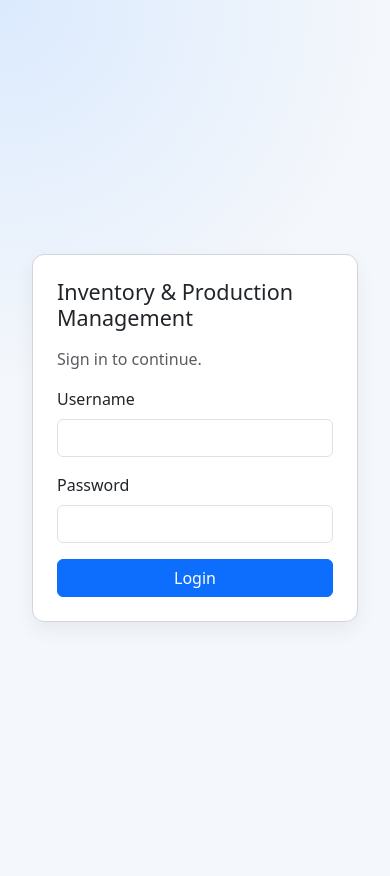
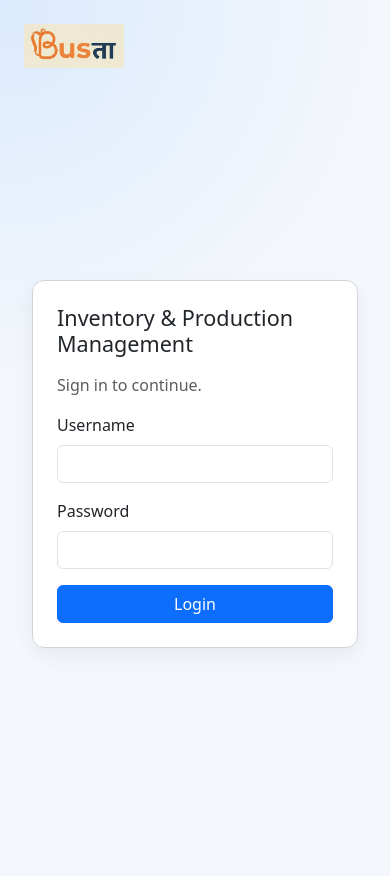
Before and after one commit to SharadRathi97/Busta_IM, a Django app: page /login/ in a window 390 px wide. Run offline with Django 5.2, Linux system fonts and the light colour scheme.

Commit message:
adding logos

```diff
--- a/backend/static/css/app.css
+++ b/backend/static/css/app.css
@@ -11,6 +11,25 @@ body {
 
 .app-container {
   max-width: 1400px;
+}
+
+.app-brand {
+  display: inline-flex;
+  align-items: center;
+  gap: 0.5rem;
+}
+
+.app-brand-logo {
+  width: 34px;
+  height: 34px;
+  object-fit: contain;
+  border-radius: 0.35rem;
+  background: #ffffff;
+  padding: 0.1rem;
+}
+
+.app-brand-text {
+  font-weight: 700;
 }
 
 .card-soft {
@@ -147,10 +166,26 @@ body {
 }
 
 .login-wrap {
+  position: relative;
   min-height: 100vh;
   display: grid;
   place-items: center;
   padding: 1rem;
+}
+
+.login-brand {
+  position: absolute;
+  top: 0.5rem;
+  left: 0.5rem;
+  display: inline-flex;
+  align-items: center;
+}
+
+.login-brand-logo {
+  height: 58px;
+  width: auto;
+  max-width: min(40vw, 240px);
+  object-fit: contain;
 }
 
 .login-card {
@@ -211,3 +246,13 @@ body {
     position: static;
   }
 }
+
+@media (max-width: 575.98px) {
+  .login-wrap {
+    padding-top: 4.25rem;
+  }
+
+  .login-brand-logo {
+    height: 44px;
+  }
+}
--- a/backend/templates/accounts/login.html
+++ b/backend/templates/accounts/login.html
@@ -1,7 +1,11 @@
 {% extends 'base.html' %}
+{% load static %}
 {% block title %}Login | Busta IM{% endblock %}
 {% block content %}
 <div class="login-wrap">
+  <a class="login-brand" href="{% url 'accounts:login' %}">
+    <img src="{% static 'img/logo.jpg' %}" alt="Busta Mobility" class="login-brand-logo">
+  </a>
   <div class="card card-soft login-card">
     <div class="card-body p-4">
       <h1 class="h4 mb-3">Inventory & Production Management</h1>
--- a/backend/templates/base.html
+++ b/backend/templates/base.html
@@ -12,7 +12,10 @@
     {% if request.user.is_authenticated %}
       <nav class="navbar navbar-expand-lg navbar-dark bg-dark sticky-top border-bottom border-secondary-subtle">
         <div class="container-fluid">
-          <a class="navbar-brand fw-bold" href="{% url 'dashboard:home' %}">Busta IM</a>
+          <a class="navbar-brand app-brand" href="{% url 'dashboard:home' %}">
+            <img src="{% static 'img/logo_mini.jpg' %}" alt="Busta Mobility" class="app-brand-logo">
+            <span class="app-brand-text">Busta IM</span>
+          </a>
           <button class="navbar-toggler" type="button" data-bs-toggle="collapse" data-bs-target="#mainNav" aria-controls="mainNav" aria-expanded="false" aria-label="Toggle navigation">
             <span class="navbar-toggler-icon"></span>
           </button>
```
Also changed, not shown: assets/images/logo.jpg (added), assets/images/logo_mini.jpg (added), backend/static/img/logo.jpg (added), backend/static/img/logo_mini.jpg (added).
